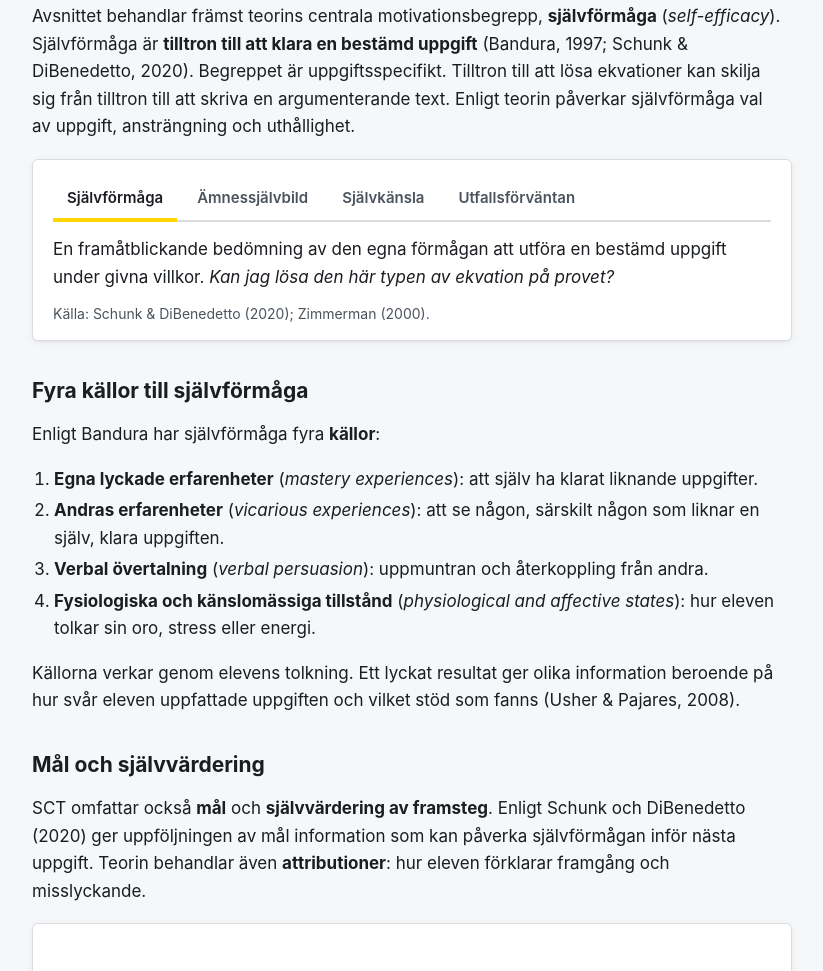
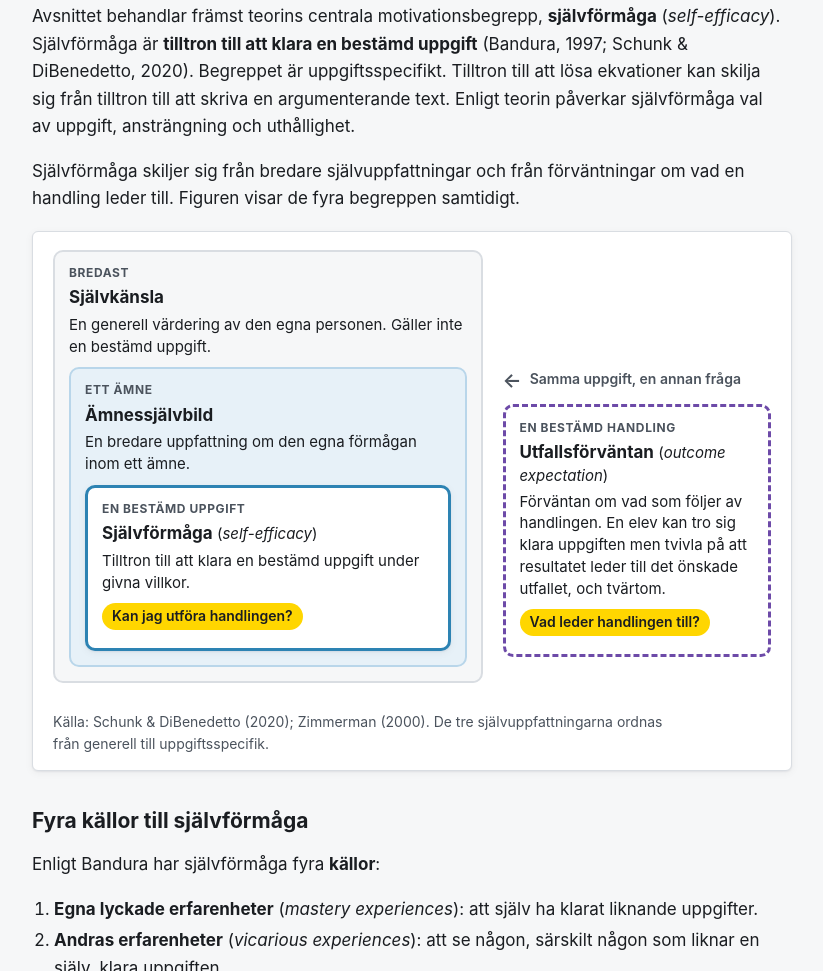
Before and after one commit to JimmyKarlssons/motivation, a plain HTML site: page sct.html in a window 1280 px wide. Shown: the part 2346-3317 px from the top of the page, without its empty margins (34-857 px from the left). Drawn offline with Linux system fonts and the light colour scheme.

Commit message:
SCT: ny begreppsfigur med alla fyra begreppen samtidigt
Co-Authored-By: Claude Opus 5.5 <noreply@anthropic.com>

```diff
--- a/assets/stil.css
+++ b/assets/stil.css
@@ -391,3 +391,28 @@ footer.fot div { max-width: 1180px; margin: 0 auto; padding: 18px 16px 28px; }
   .cirkel { gap: 2px; }
   .cirkel > span { font-size: 13px; }
 }
+
+/* ---------- Begreppsfigur: nästlade nivåer och ett sidobegrepp ---------- */
+.begreppsfigur {
+  display: grid; grid-template-columns: minmax(0, 1.6fr) minmax(0, 1fr); gap: 16px 20px; align-items: center;
+  padding: 18px 20px 14px; margin: 18px 0; background: var(--yta); border: 1px solid var(--linje); border-radius: var(--radie); box-shadow: var(--skugga);
+}
+.begreppsfigur > .figur-kalla { grid-column: 1 / -1; }
+.bf-niva { border-radius: 10px; padding: 12px 14px 14px; font-size: 15px; line-height: 1.45; }
+.bf-niva > p { margin: 0 0 4px; max-width: none; }
+.bf-niva > p strong { font-size: 17px; }
+.bf-niva > .bf-niva { margin-top: 10px; }
+.bf-1 { background: var(--bg); border: 2px solid var(--linje); }
+.bf-2 { background: var(--bla-yta); border: 2px solid #b9d6ea; }
+.bf-3 { background: var(--yta); border: 3px solid var(--bla); box-shadow: var(--skugga); }
+.bf-utfall { background: var(--yta); border: 3px dashed var(--d-overtid); }
+.bf-omfang { display: block; font-size: 12px; font-weight: 700; letter-spacing: .05em; text-transform: uppercase; color: var(--text-2); margin-bottom: 2px; }
+.bf-fraga { display: inline-block; margin-top: 6px; padding: 3px 10px; border-radius: 999px; font-weight: 600; font-size: 14px; background: var(--gul); color: var(--pa-gul); }
+.bf-sida > p { margin: 0; max-width: none; }
+.bf-koppling { display: flex; align-items: center; gap: 8px; font-size: 14px; font-weight: 600; color: var(--text-2); margin-bottom: 8px; }
+.bf-koppling::before { content: "←"; font-size: 20px; color: var(--text-2); }
+@media (max-width: 700px) {
+  .begreppsfigur { grid-template-columns: 1fr; }
+  .bf-koppling::before { content: "↑"; }
+}
+@media (min-width: 701px) { .bf-sida { align-self: end; margin-bottom: 26px; } }
--- a/sct.html
+++ b/sct.html
@@ -6,7 +6,7 @@
 <meta name="robots" content="noindex, nofollow">
 <meta name="color-scheme" content="only light">
 <title>SCT: Självförmåga, samspel och mål – Motivation</title>
-<link rel="stylesheet" href="assets/stil.css?v=eb405308">
+<link rel="stylesheet" href="assets/stil.css?v=d1084fe1">
 </head>
 <body>
 <a class="sr" href="#innehall">Till innehållet</a>
@@ -79,15 +79,37 @@ Källa: Bandura (2001); Schunk &amp; DiBenedetto (2020).
 <p>Triangeln är en modell för ömsesidig påverkan. Den anger inte att de tre sambanden är lika starka och inte heller att varje pil är experimentellt prövad i klassrum.</p>
 <h3 id="sjalvformaga">Självförmåga</h3>
 <p>Avsnittet behandlar främst teorins centrala motivationsbegrepp, <strong>självförmåga</strong> (<em>self-efficacy</em>). Självförmåga är <strong>tilltron till att klara en bestämd uppgift</strong> (Bandura, 1997; Schunk &amp; DiBenedetto, 2020). Begreppet är uppgiftsspecifikt. Tilltron till att lösa ekvationer kan skilja sig från tilltron till att skriva en argumenterande text. Enligt teorin påverkar självförmåga val av uppgift, ansträngning och uthållighet.</p>
-<div id="begrepp" class="figur" data-typ="flikar" data-etikett="Jämför begrepp" data-kalla="Schunk &amp; DiBenedetto (2020); Zimmerman (2000).">
-<ul>
-<li><strong>Självförmåga:</strong> En framåtblickande bedömning av den egna förmågan att utföra en bestämd uppgift under givna villkor. <em>Kan jag lösa den här typen av ekvation på provet?</em></li>
-<li><strong>Ämnessjälvbild:</strong> En bredare uppfattning om den egna förmågan inom ett ämne. <em>Jag är bra på matematik.</em></li>
-<li><strong>Självkänsla:</strong> En generell värdering av den egna personen. Begreppet gäller inte en bestämd uppgift.</li>
-<li><strong>Utfallsförväntan:</strong> Förväntan om vad som följer av en handling (<em>outcome expectation</em>). En elev kan tro sig klara uppgiften men tvivla på att resultatet leder till det önskade utfallet, och tvärtom.</li>
-</ul>
+<p>Självförmåga skiljer sig från bredare självuppfattningar och från förväntningar om vad en handling leder till. Figuren visar de fyra begreppen samtidigt.</p>
+<div id="begrepp" class="begreppsfigur">
+<div class="bf-nivaer">
+<div class="bf-niva bf-1">
+<p><span class="bf-omfang">Bredast</span></p>
+<p><strong>Självkänsla</strong></p>
+<p>En generell värdering av den egna personen. Gäller inte en bestämd uppgift.</p>
+<div class="bf-niva bf-2">
+<p><span class="bf-omfang">Ett ämne</span></p>
+<p><strong>Ämnessjälvbild</strong></p>
+<p>En bredare uppfattning om den egna förmågan inom ett ämne.</p>
+<div class="bf-niva bf-3">
+<p><span class="bf-omfang">En bestämd uppgift</span></p>
+<p><strong>Självförmåga</strong> (<em>self-efficacy</em>)</p>
+<p>Tilltron till att klara en bestämd uppgift under givna villkor.</p>
+<p><span class="bf-fraga">Kan jag utföra handlingen?</span></p>
+</div>
+</div>
+</div>
+</div>
+<div class="bf-sida">
+<p><span class="bf-koppling">Samma uppgift, en annan fråga</span></p>
+<div class="bf-niva bf-utfall">
+<p><span class="bf-omfang">En bestämd handling</span></p>
+<p><strong>Utfallsförväntan</strong> (<em>outcome expectation</em>)</p>
+<p>Förväntan om vad som följer av handlingen. En elev kan tro sig klara uppgiften men tvivla på att resultatet leder till det önskade utfallet, och tvärtom.</p>
+<p><span class="bf-fraga">Vad leder handlingen till?</span></p>
+</div>
+</div>
 <p class="figur-kalla">
-Källa: Schunk &amp; DiBenedetto (2020); Zimmerman (2000).
+Källa: Schunk &amp; DiBenedetto (2020); Zimmerman (2000). De tre självuppfattningarna ordnas från generell till uppgiftsspecifik.
 </p>
 </div>
 <h3 id="fyra-kallor-till-sjalvformaga">Fyra källor till självförmåga</h3>
```
Also changed, not shown: avslutning.html (+1 -1 lines), growth-mindset.html (+1 -1 lines), index.html (+1 -1 lines), inledning.html (+1 -1 lines), sdt.html (+1 -1 lines), srl.html (+1 -1 lines).
